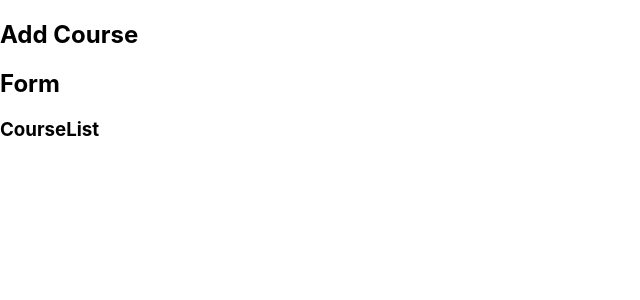
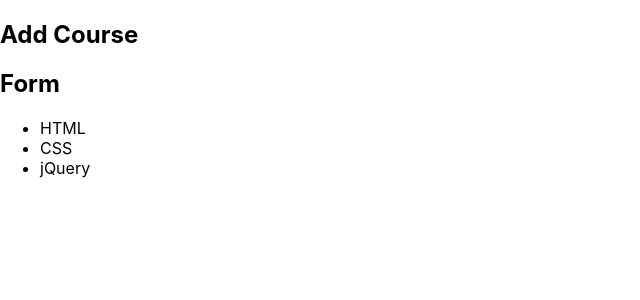
Before and after one commit to MansourMoukdad88/ReactCrud, a React (Create React App) app in the folder crud-app/: page / in a window 1280 px wide. Shown: the top 300 px of the page, without its empty margins (0-640 px from the left). Built offline with nearby package versions, Linux system fonts and the light colour scheme.

Commit message:
List Courses Component

```diff
--- a/crud-app/src/App.js
+++ b/crud-app/src/App.js
@@ -1,16 +1,32 @@
-import React from 'react';
+import React, {Component} from 'react';
 
 import CourseForm from './components/CourseForm';
 import CourseList from './components/CourseList';
-function App() {
+
+
+
+class App extends Component{
+  state = {
+    courses: [
+      {name: "HTML"},
+      {name: "CSS"},
+      {name: "jQuery"}
+    ]
+  }
+render() {
+  const {courses} = this.state;
+  const courseList = courses.map((course, index) =>{
+    return <CourseList key={index} details={course.name} />
+  })
   return (
-    <section className="App">
-    <h1>Add Course</h1>
-    <CourseForm/>
-    <CourseList/>
+  <section className="App">
+  <h1>Add Course</h1>
+  <CourseForm/>
+  <ul>{courseList}</ul>
 
-    </section>
-  );
+  </section>
+);
+}
 }
 
 export default App;
--- a/crud-app/src/components/CourseList.js
+++ b/crud-app/src/components/CourseList.js
@@ -5,9 +5,11 @@ import React, {Component} from 'react';
 class CourseList extends Component {
     render(){
   return (
-    <section className="App">
-    <h1>CourseList</h1>
-    </section>
+    <React.Fragment>
+    <li>
+      {this.props.details}
+    </li>
+    </React.Fragment>
   );
 }
 }
```
